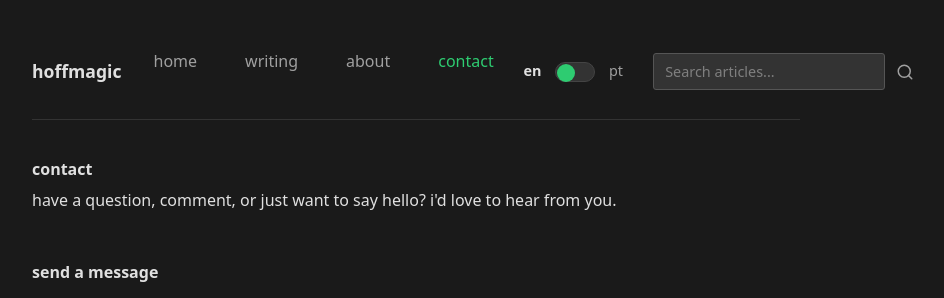
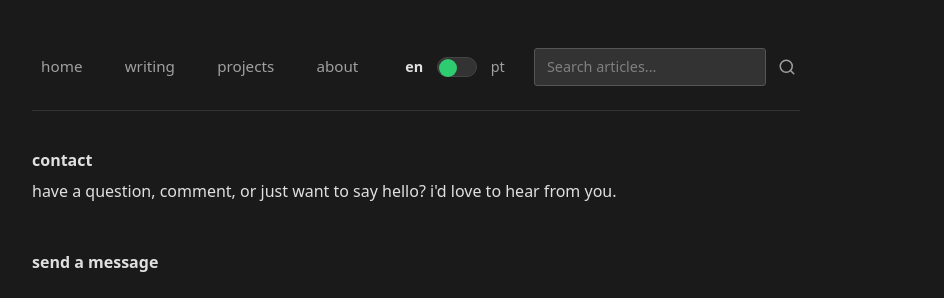
Before and after one commit to h0ffmann/hoffmagic, a FastAPI app: page /contact?lang=en in a window 1280 px wide. Shown: the top 298 px of the page, without its empty margins (224-1168 px from the left). Run offline with FastAPI, Linux system fonts and the light colour scheme; parts of the project's set-up code (start-up, migrations or seed data) failed here and were passed over.

Commit message:
fix: resolve blog page errors, text colors, and navigation issues

```diff
--- a/src/hoffmagic/main.py
+++ b/src/hoffmagic/main.py
@@ -122,7 +122,7 @@ async def blog_page(
     blog_service = BlogService(db)
 
     # Get posts with pagination
-    posts_data = await blog_service.get_posts(
+    posts_response = await blog_service.get_posts(
         page=page,
         page_size=10,
         tag_slug=tag,
--- a/src/hoffmagic/static/css/minimalist.css
+++ b/src/hoffmagic/static/css/minimalist.css
@@ -16,7 +16,7 @@
 
 body {
     font-family: var(--font-sans);
-    color: var(--color-text-primary);
+    color: #e0e0e0; /* Explicit primary text color */
     background-color: var(--color-bg-primary); /* Use this as the *only* background */
     line-height: 1.7; /* Increase line height slightly for readability */
     margin: 2em auto; /* Center content */
@@ -44,28 +44,33 @@ a:hover {
     text-decoration: underline;
 }
 
-nav {
-    display: flex; /* Arrange nav items horizontally */
-    gap: 1.5em; /* Spacing between nav items */
-    margin-bottom: 1em;
+/* Updated Nav Styles */
+.nav-menu { /* Target the specific nav element if needed */
+    display: flex;
+    align-items: center;
+    gap: 1.5em; /* Spacing between items */
+    margin-right: 2em; /* Add some margin to the right if needed */
+    /* Remove margin-bottom if it was from a generic 'nav' tag */
 }
 
-nav a {
-    margin-right: 1.5em;
+.nav-menu a {
     color: var(--color-text-secondary);
-    padding-bottom: 2px; /* Space for potential border */
-    border-bottom: 2px solid transparent; /* Placeholder for active state */
+    text-decoration: none;
+    padding: 0.4em 0.6em; /* Adjust padding */
+    font-size: 0.95em; /* Slightly adjust font size */
+    transition: color 0.2s ease;
+    border-bottom: none; /* Remove previous border */
+    margin-right: 0; /* Remove previous margin */
 }
 
-nav a:hover {
+.nav-menu a:hover {
     color: var(--color-text-primary);
     text-decoration: none;
 }
 
-.nav-active { /* Class to add to the active navigation link */
-    color: var(--color-accent) !important; /* Use accent color */
-    font-weight: 500;
-    /* Optional: border-bottom: 2px solid var(--color-accent); */
+.nav-active { /* Class for the active navigation link */
+    color: var(--color-text-primary) !important; /* Use primary text color for active */
+    font-weight: 600; /* Make active link bolder */
 }
 
 /* Targeting prose generated from Markdown */
--- a/src/hoffmagic/templates/base.html
+++ b/src/hoffmagic/templates/base.html
@@ -23,29 +23,23 @@
         <div class="header-content"
             style="display: flex; justify-content: space-between; align-items: center; padding-bottom: 1.5em; border-bottom: 1px solid var(--color-border); margin-bottom: 2.5em;">
             <div class="header-left" style="display: flex; align-items: center; gap: 2em;">
-                <div class="logo" style="font-size: 1.1rem; font-weight: bold;">
-                    <a href="{{ url_for('home') }}?lang={{ lang }}"
-                        style="text-decoration: none; color: var(--color-text-primary);">{{ i18n.get('brand_name',
-                        'hoffmagic') }}</a>
-                </div>
-                <nav class="nav-menu">
+                {# Logo removed as per diff #}
+                <nav class="nav-menu" style="display: flex; align-items: center; gap: 1.5em;">
                     {# Determine current page slug to apply active class #}
                     {% set current_path = request.url.path %}
-                    {# Define page mappings for highlighting #}
-                    {% set page_map = {'/': 'home', '/blog': 'writing', '/essays': 'essays', '/about': 'about',
-                    '/contact': 'contact'} %}
+                    {# Define page mappings for highlighting - Added projects #}
+                    {% set page_map = {'/': 'home', '/blog': 'writing', '/essays': 'essays', '/about': 'about', '/projects': 'projects'} %}
                     {% set active_page = page_map.get(current_path.rstrip('/')) or page_map.get(current_path) or '' %}
 
                     <a href="{{ url_for('home') }}?lang={{ lang }}"
-                        class="{{ 'nav-active' if active_page == 'home' }}">{{ i18n.get('nav_home', 'Home') }}</a>
+                        class="{{ 'nav-active' if active_page == 'home' }}">{{ i18n.get('nav_home', 'home') }}</a>
                     <a href="{{ url_for('blog_page') }}?lang={{ lang }}"
-                        class="{{ 'nav-active' if active_page == 'writing' }}">{{ i18n.get('nav_writing', 'Writing')
-                        }}</a>
+                        class="{{ 'nav-active' if active_page == 'writing' }}">{{ i18n.get('nav_writing', 'writing') }}</a>
+                    <a href="/projects?lang={{ lang }}"
+                        class="{{ 'nav-active' if active_page == 'projects' }}">{{ i18n.get('nav_projects', 'projects') }}</a>
                     <a href="{{ url_for('about_page') }}?lang={{ lang }}"
-                        class="{{ 'nav-active' if active_page == 'about' }}">{{ i18n.get('nav_about', 'About') }}</a>
-                    <a href="{{ url_for('contact_page') }}?lang={{ lang }}"
-                        class="{{ 'nav-active' if active_page == 'contact' }}">{{ i18n.get('nav_contact', 'Contact')
-                        }}</a>
+                        class="{{ 'nav-active' if active_page == 'about' }}">{{ i18n.get('nav_about', 'about') }}</a>
+                    {# Contact link removed as per diff #}
                 </nav>
             </div>
             <!-- Header Right: Language Toggle + Search -->
@@ -98,6 +92,8 @@
             // Language Slider Logic
             const sliderContainer = document.getElementById('lang-slider');
             const sliderButton = document.getElementById('lang-slider-button');
+            // Get all language option links
+            const langOptions = document.querySelectorAll('.lang-option');
             const currentLang = new URLSearchParams(window.location.search).get('lang') || 'en';
 
             // Update slider position based on current language
@@ -122,10 +118,19 @@
                 const currentUrl = new URL(window.location.href);
                 currentUrl.searchParams.set('lang', newLang);
 
-                // Navigate to the new URL after a brief delay for the animation
-                setTimeout(() => {
+                // Navigate to the new URL immediately
+                window.location.href = currentUrl.toString();
+            });
+
+            // Also add click handlers to the language option links for consistency
+            langOptions.forEach(option => {
+                option.addEventListener('click', function(e) {
+                    e.preventDefault();
+                    const lang = this.getAttribute('data-lang');
+                    const currentUrl = new URL(window.location.href);
+                    currentUrl.searchParams.set('lang', lang);
                     window.location.href = currentUrl.toString();
-                }, 300);
+                });
             });
 
             // Set a cookie to remember the language preference
```
